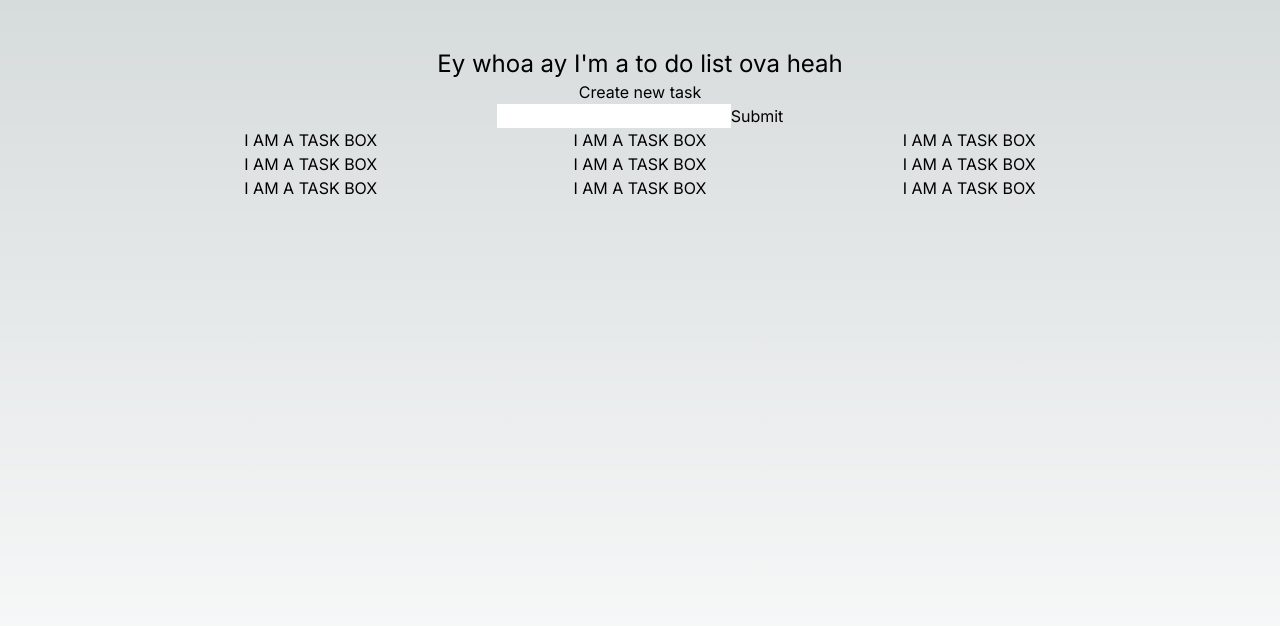
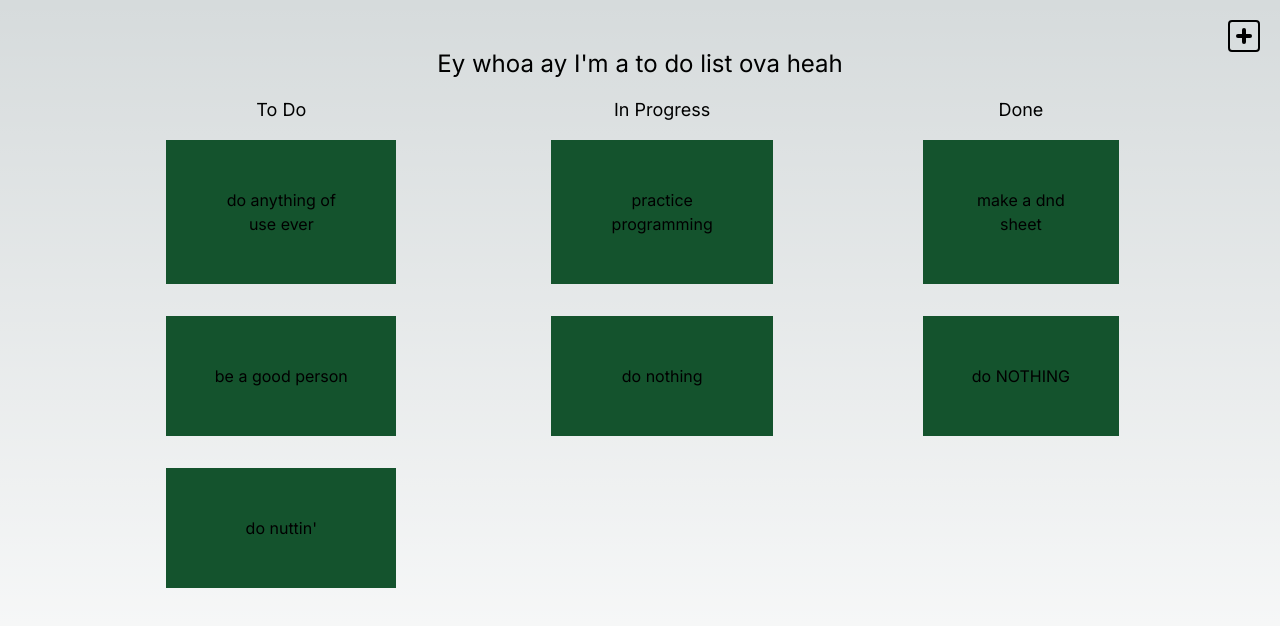
Before and after one commit to NolanEmerson/next-todo, a Next.js app: page / in a window 1280 px wide. Shown: the top 626 px of the page. Built offline with nearby package versions, Linux system fonts and the light colour scheme.

Commit message:
Getting tasks working properly. Also changed the create task to a modal. Adding tasks is bugged, WIP :)

```diff
--- /dev/null
+++ b/modal.css
@@ -0,0 +1,4 @@
+.modal-bg {
+  z-index: 100;
+  background: rgba(50, 50, 50, 0.8);
+}
--- a/src/app/page.tsx
+++ b/src/app/page.tsx
@@ -3,12 +3,25 @@ import Column from "@/components/column";
 import { FormEvent, useState } from "react";
 import { ColumnNameOptions } from "@/utils/column";
 import { TaskMoveDirection } from "@/utils/task";
+import "../../modal.css";
 
 export default function Home() {
+  const [createTaskModalVisibility, setCreateTaskModalVisibility] =
+    useState(false);
   const [formInput, setFormInput] = useState("");
-  const [todoTasks, setTodoTasks] = useState([""]);
-  const [inprogTasks, setInprogTasks] = useState([""]);
-  const [doneTasks, setDoneTasks] = useState([""]);
+  const [todoTasks, setTodoTasks] = useState([
+    "do anything of use ever",
+    "be a good person",
+    "do nuttin'",
+  ]);
+  const [inprogTasks, setInprogTasks] = useState([
+    "practice programming",
+    "do nothing",
+  ]);
+  const [doneTasks, setDoneTasks] = useState([
+    "make a dnd sheet",
+    "do NOTHING",
+  ]);
 
   const handleSubmit = (e: FormEvent<HTMLFormElement>) => {
     e.preventDefault();
@@ -40,20 +53,50 @@ export default function Home() {
     columnName: ColumnNameOptions.DONE,
   };
 
+  const createTaskIcon = (
+    <div
+      className="absolute rounded border-black border-2 w-8 h-8 top-5 right-5 cursor-pointer"
+      onClick={() => {
+        setCreateTaskModalVisibility(!createTaskModalVisibility);
+      }}
+    >
+      <div className="bg-black h-4 w-1 rounded-sm absolute top-1/2 left-1/2 -translate-x-1/2 -translate-y-1/2" />
+      <div className="bg-black h-1 w-4 rounded-sm absolute top-1/2 left-1/2 -translate-x-1/2 -translate-y-1/2" />
+    </div>
+  );
+
+  const createTaskModal = (
+    <div
+      className="absolute top-0 right-0 bottom-0 left-0 modal-bg cursor-pointer"
+      onClick={() => {
+        setCreateTaskModalVisibility(!createTaskModalVisibility);
+      }}
+    >
+      <div
+        className="absolute bg-white inset-1/2 -translate-y-2/4 -translate-x-2/4 h-1/2 w-1/2 rounded-xl p-10 cursor-auto"
+        onClick={(e) => e.stopPropagation()}
+      >
+        <form className="text-center mb-4" onSubmit={(e) => handleSubmit(e)}>
+          <label className="block text-xl">Create new task</label>
+          <input
+            type="text"
+            value={formInput}
+            onChange={(e) => setFormInput(e.target.value)}
+          />
+          <button>Submit</button>
+        </form>
+      </div>
+    </div>
+  );
+
   return (
-    <main className="min-h-screen p-12">
-      <h2 className="text-center text-2xl">
+    <main className="min-h-screen p-12 relative">
+      {createTaskIcon}
+      {createTaskModalVisibility && createTaskModal}
+
+      <h2 className="text-center text-2xl mb-4">
         Ey whoa ay I&apos;m a to do list ova heah
       </h2>
-      <form className="text-center" onSubmit={(e) => handleSubmit(e)}>
-        <label className="block">Create new task</label>
-        <input
-          type="text"
-          value={formInput}
-          onChange={(e) => setFormInput(e.target.value)}
-        />
-        <button>Submit</button>
-      </form>
 
       <section className="flex flex-row justify-evenly">
         {/* Todo Column */}
--- a/src/components/column.tsx
+++ b/src/components/column.tsx
@@ -1,15 +1,41 @@
 import Task from "./task";
 
-import { ColumnPropsType } from "@/utils/column";
+import { ColumnNameOptions, ColumnPropsType } from "@/utils/column";
 
-export default function Column(props: ColumnPropsType) {
-  console.log(props);
+export default function Column(props: ColumnPropsType): JSX.Element {
+  const { todoTasks, inprogTasks, doneTasks, handleMoveTask, columnName } =
+    props;
+
+  let columnTasks: string[] = [];
+
+  switch (columnName) {
+    case ColumnNameOptions.TODO:
+      if (todoTasks) {
+        columnTasks = todoTasks;
+      }
+      break;
+    case ColumnNameOptions.IN_PROG:
+      if (inprogTasks) {
+        columnTasks = inprogTasks;
+      }
+      break;
+    case ColumnNameOptions.DONE:
+    default:
+      if (doneTasks) {
+        columnTasks = doneTasks;
+      }
+      break;
+  }
+
+  const taskList = columnTasks.map((taskName: string, key: number) => {
+    const taskProps = { taskName, handleMoveTask };
+    return <Task key={key} {...taskProps} />;
+  });
 
   return (
-    <div>
-      <Task />
-      <Task />
-      <Task />
+    <div className="inline-flex flex-col justify-start items-center">
+      <h4 className="text-center text-lg">{columnName}</h4>
+      {taskList}
     </div>
   );
 }
--- a/src/components/task.tsx
+++ b/src/components/task.tsx
@@ -1,3 +1,8 @@
-export default function Task() {
-  return <div>I AM A TASK BOX</div>;
+import { TaskPropsType } from "@/utils/task";
+
+export default function Task(props: TaskPropsType): JSX.Element {
+  const { taskName } = props;
+  return (
+    <div className="w-3/4 bg-green-900 p-12 m-4 text-center">{taskName}</div>
+  );
 }
--- a/src/utils/column.tsx
+++ b/src/utils/column.tsx
@@ -1,9 +1,9 @@
 import { TaskMoveDirection } from "./task";
 
 export enum ColumnNameOptions {
-  TODO = "todo",
-  IN_PROG = "in prog",
-  DONE = "done",
+  TODO = "To Do",
+  IN_PROG = "In Progress",
+  DONE = "Done",
 }
 
 type ColumnPropsType = {
```
Also changed, not shown: src/utils/task.tsx (+13 -0 lines).
